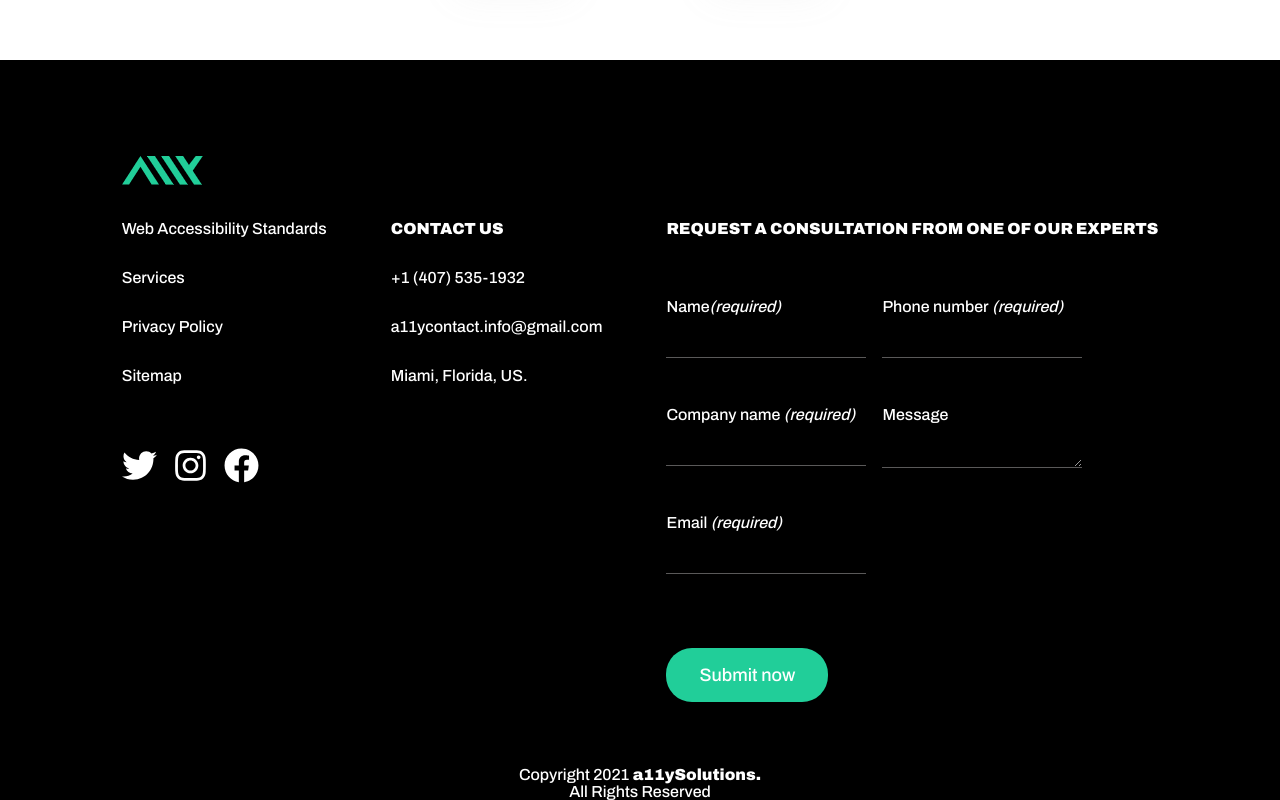
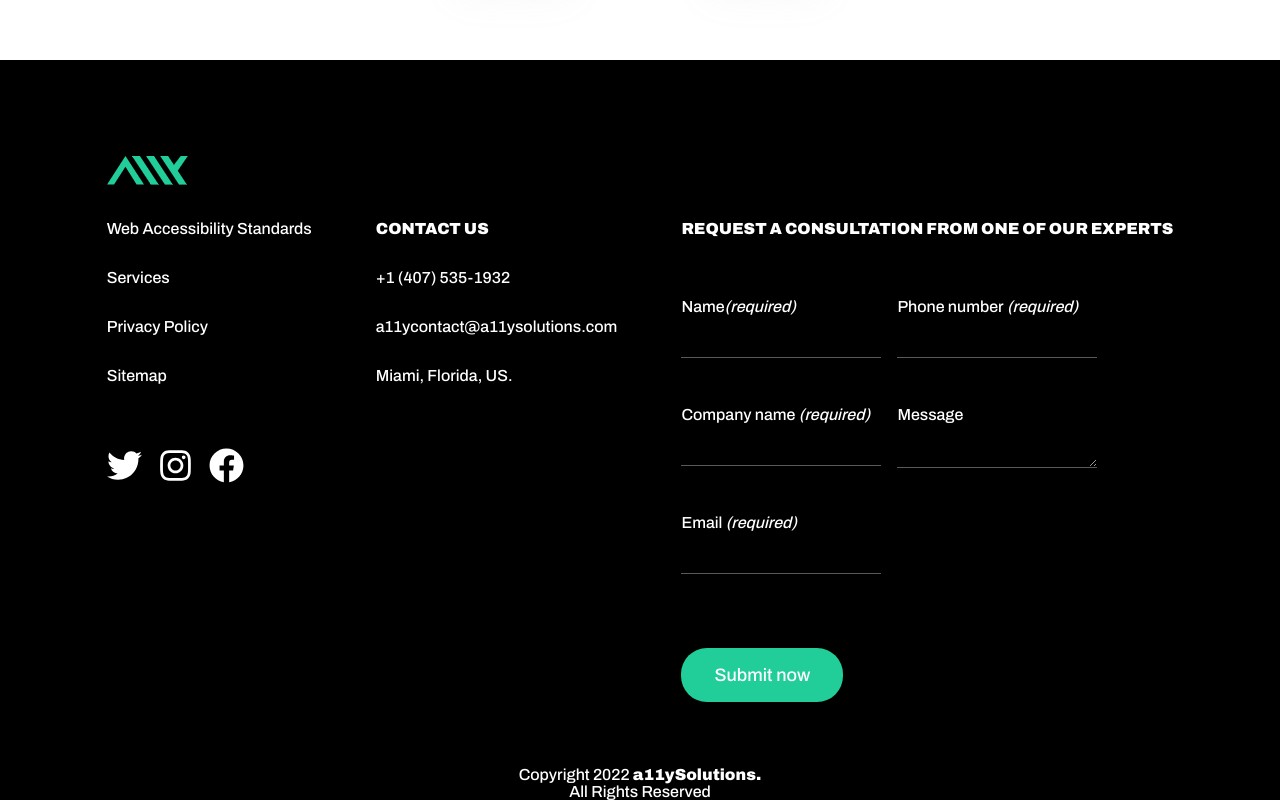
Before and after one commit to a11ysolutions/website, a React (Create React App) app: page / in a window 1280 px wide. Shown: the part 3485-4285 px from the top of the page. Built offline with nearby package versions, Linux system fonts and the light colour scheme.

Commit message:
fix: change copyright year and contact email

```diff
--- a/src/Components/UI/ContactInfo/ContactInfo.js
+++ b/src/Components/UI/ContactInfo/ContactInfo.js
@@ -9,7 +9,7 @@ function ContactInfo({reference}) {
         <div style={{ marginTop: "4em" }} id="contact-us">
             <h2 tabIndex="-1" ref={reference} style={{ textTransform: "uppercase", fontSize: "1em" }}>Contact us</h2>
             <div className="contact-info-item">+1 (407) 535-1932</div>
-            <div className="contact-info-item">a11ycontact.info@gmail.com</div>
+            <div className="contact-info-item">a11ycontact@a11ysolutions.com</div>
             <div className="contact-info-item">Miami, Florida, US.</div>
         </div>
     )
--- a/src/Components/UI/Footer/Footer.js
+++ b/src/Components/UI/Footer/Footer.js
@@ -25,7 +25,7 @@ function Footer({reference}) {
                 </div>
             </div>
             <div className="footer-copyright">
-                <div>Copyright 2021 <strong>a11ySolutions.{" "}</strong></div>
+                <div>Copyright {new Date().getFullYear()} <strong>a11ySolutions.{" "}</strong></div>
                 <div>All Rights Reserved</div>
             </div>
         </footer>
--- a/src/Components/UI/Form/Form.js
+++ b/src/Components/UI/Form/Form.js
@@ -6,7 +6,7 @@ function Form() {
 
     const initialValues = { name: "", companyName: "", email: "", phoneNumber: "", message: "" }
 
-    const COMPANY_EMAIL = "a11ycontact.info@gmail.com";
+    const COMPANY_EMAIL = "a11ycontact@a11ysolutions.com";
 
 
     const [formValues, setFormValues] = useState(initialValues)
```
